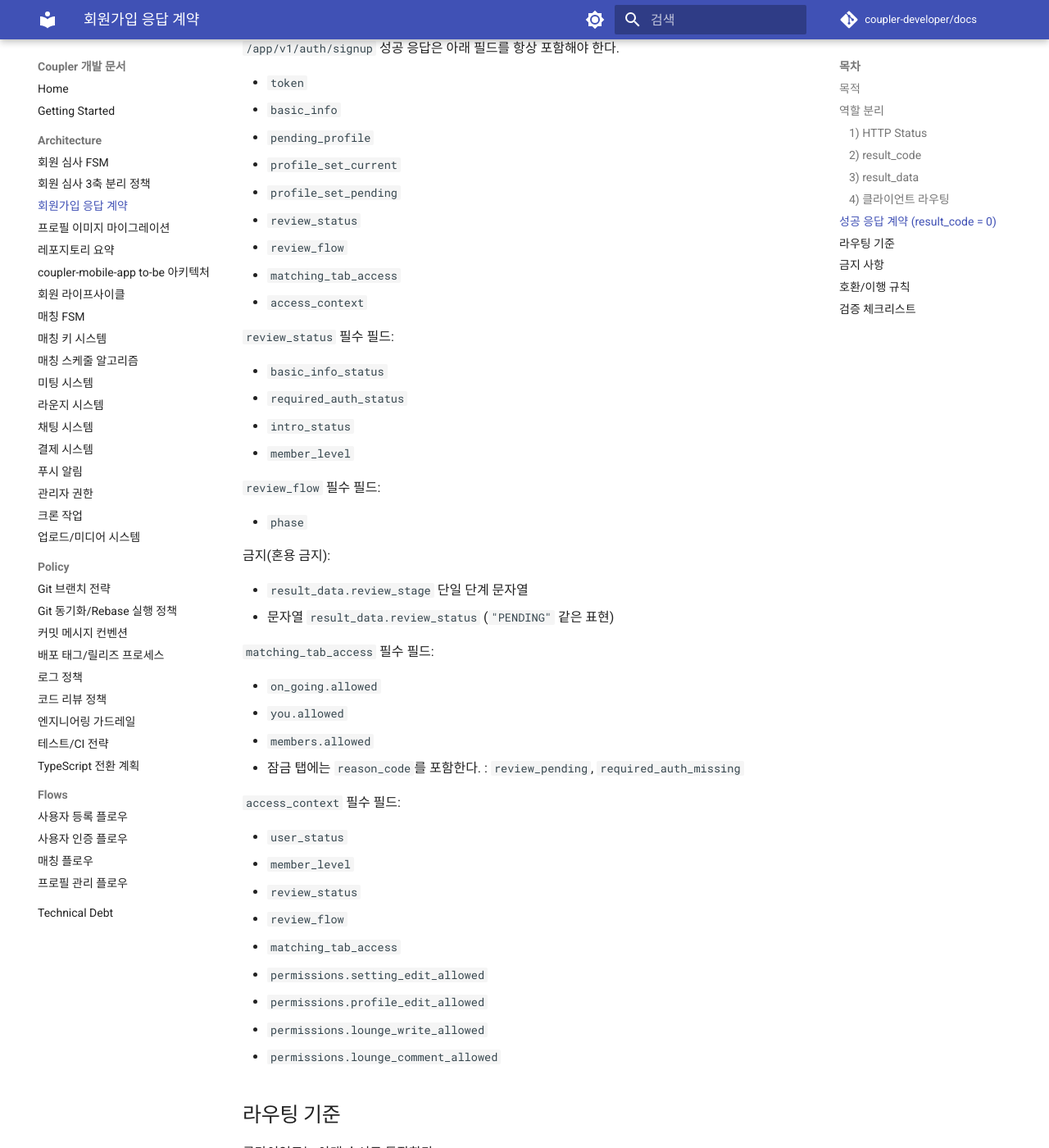
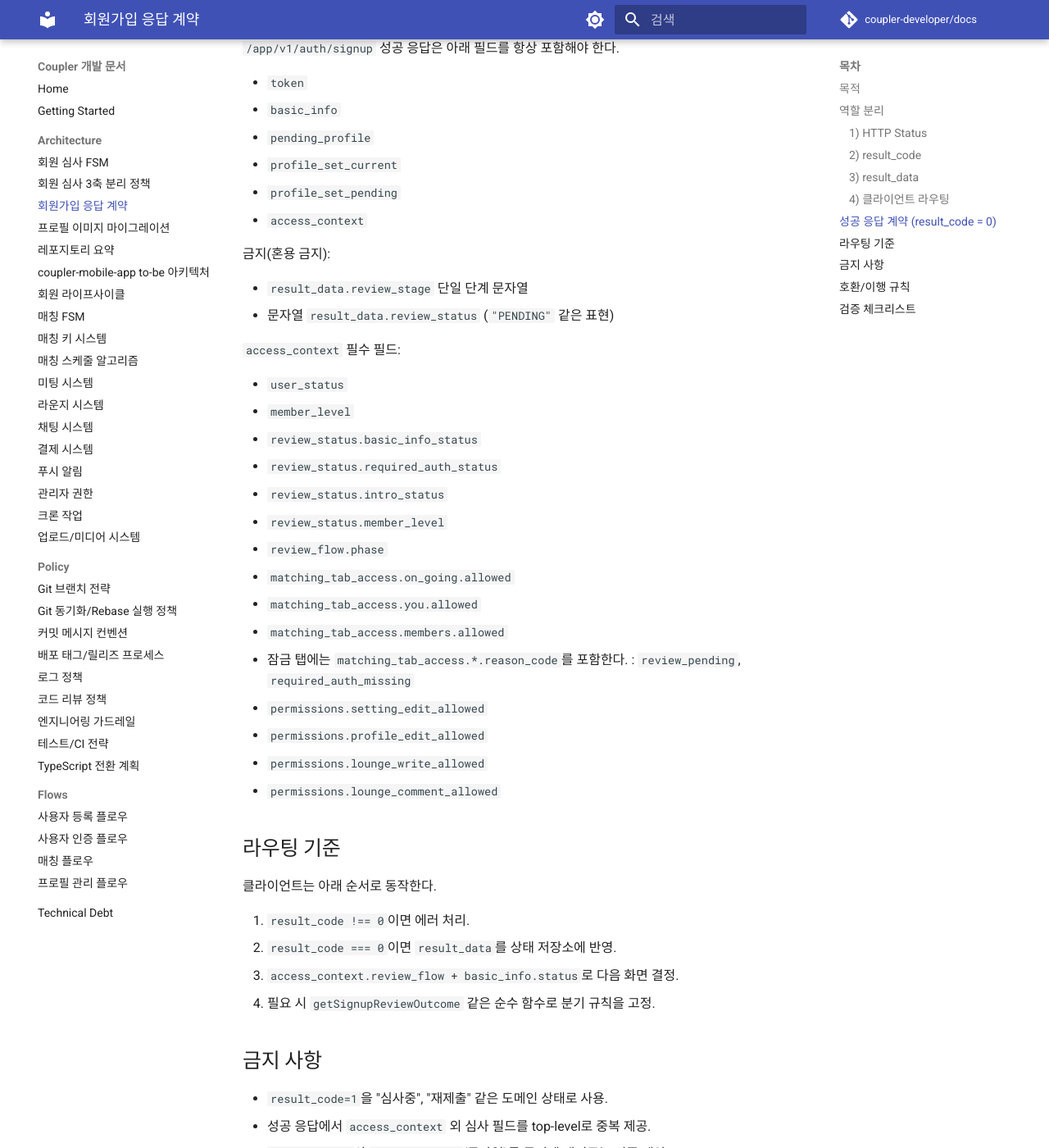
Before and after one commit to coupler-developer/docs, an MkDocs documentation site: the page built from content/architecture/signup-response-contract.md, in a window 1280 px wide and 1400 px high, scrolled down 1168 px. Shown: the whole window at 82% size. Built offline with MkDocs 1.6.1 and Material for MkDocs 9.7.7, drawn with Linux system fonts in a browser that asks for light colours; comment, search, counter and statistics services are not loaded; some of the changed text lies outside the part shown.

Commit message:
docs: 회원가입 응답 계약을 access_context 단일 구조로 갱신
Changes:
- top-level review_status/review_flow/matching_tab_access 제거 명시
- 라우팅 기준을 access_context.review_flow + basic_info.status로 명확화
- 중복 review 필드 금지 규칙 추가

Tests:
- not run: 문서 변경

```diff
--- a/content/architecture/signup-response-contract.md
+++ b/content/architecture/signup-response-contract.md
@@ -27,7 +27,7 @@
 
 - 도메인 상태 원본을 전달한다.
 - 화면 분기에 필요한 모든 상태는 `result_data`에 포함되어야 한다.
-- 심사 분기 필드는 `result_data.review_status`와 `result_data.review_flow`를 함께 사용한다.
+- 심사 분기/권한 필드는 `result_data.access_context` 단일 객체만 사용한다.
 
 ### 4) 클라이언트 라우팅
 
@@ -43,42 +43,27 @@
 - `pending_profile`
 - `profile_set_current`
 - `profile_set_pending`
-- `review_status`
-- `review_flow`
-- `matching_tab_access`
 - `access_context`
-
-`review_status` 필수 필드:
-
-- `basic_info_status`
-- `required_auth_status`
-- `intro_status`
-- `member_level`
-
-`review_flow` 필수 필드:
-
-- `phase`
 
 금지(혼용 금지):
 
 - `result_data.review_stage` 단일 단계 문자열
 - 문자열 `result_data.review_status` (`"PENDING"` 같은 표현)
 
-`matching_tab_access` 필수 필드:
-
-- `on_going.allowed`
-- `you.allowed`
-- `members.allowed`
-- 잠금 탭에는 `reason_code`를 포함한다.
-: `review_pending`, `required_auth_missing`
-
 `access_context` 필수 필드:
 
 - `user_status`
 - `member_level`
-- `review_status`
-- `review_flow`
-- `matching_tab_access`
+- `review_status.basic_info_status`
+- `review_status.required_auth_status`
+- `review_status.intro_status`
+- `review_status.member_level`
+- `review_flow.phase`
+- `matching_tab_access.on_going.allowed`
+- `matching_tab_access.you.allowed`
+- `matching_tab_access.members.allowed`
+- 잠금 탭에는 `matching_tab_access.*.reason_code`를 포함한다.
+: `review_pending`, `required_auth_missing`
 - `permissions.setting_edit_allowed`
 - `permissions.profile_edit_allowed`
 - `permissions.lounge_write_allowed`
@@ -90,13 +75,13 @@
 
 1. `result_code !== 0`이면 에러 처리.
 2. `result_code === 0`이면 `result_data`를 상태 저장소에 반영.
-3. `review_flow + basic_info.status`로 다음 화면 결정.
+3. `access_context.review_flow + basic_info.status`로 다음 화면 결정.
 4. 필요 시 `getSignupReviewOutcome` 같은 순수 함수로 분기 규칙을 고정.
 
 ## 금지 사항
 
 - `result_code=1`을 "심사중", "재제출" 같은 도메인 상태로 사용.
-- 성공 응답에서 `review_status`만 내려주고 나머지 상태를 생략.
+- 성공 응답에서 `access_context` 외 심사 필드를 top-level로 중복 제공.
 - `review_stage`와 `review_status`(문자열)를 동시에 내려주는 이중 계약.
 - 서버 힌트(`next_step`)를 라우팅 단일 근거로 사용.
 - 클라이언트 로컬 플래그만으로 서버 상태를 덮어 라우팅.
```
